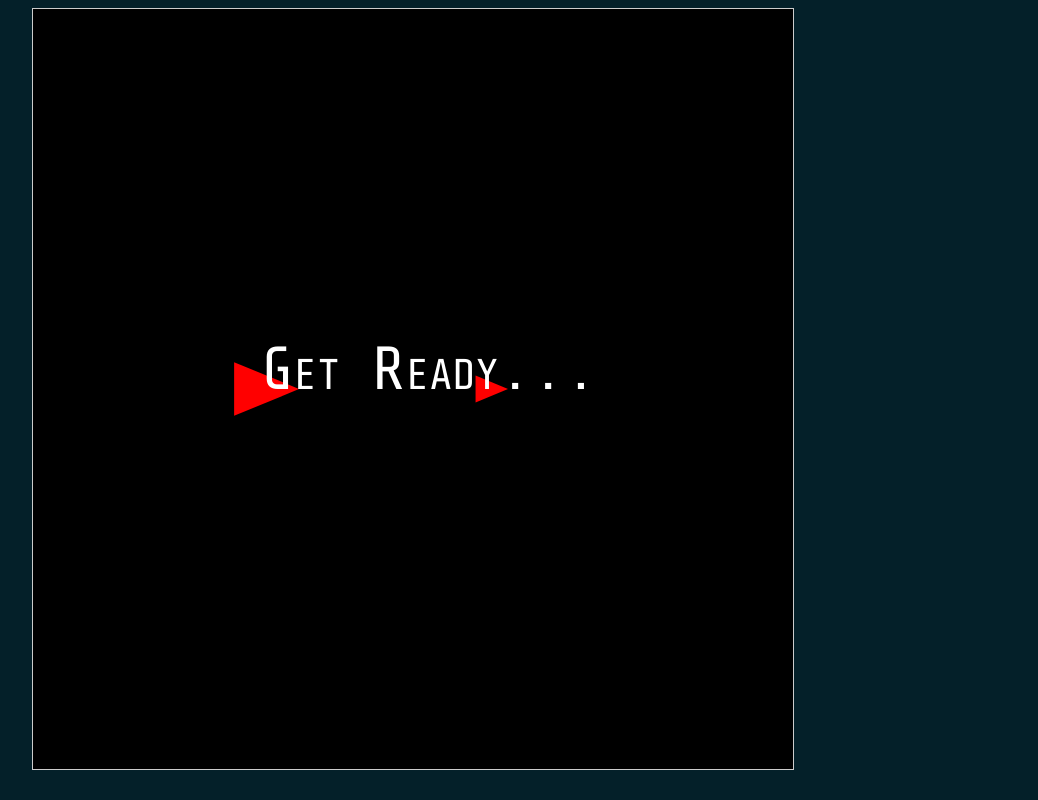
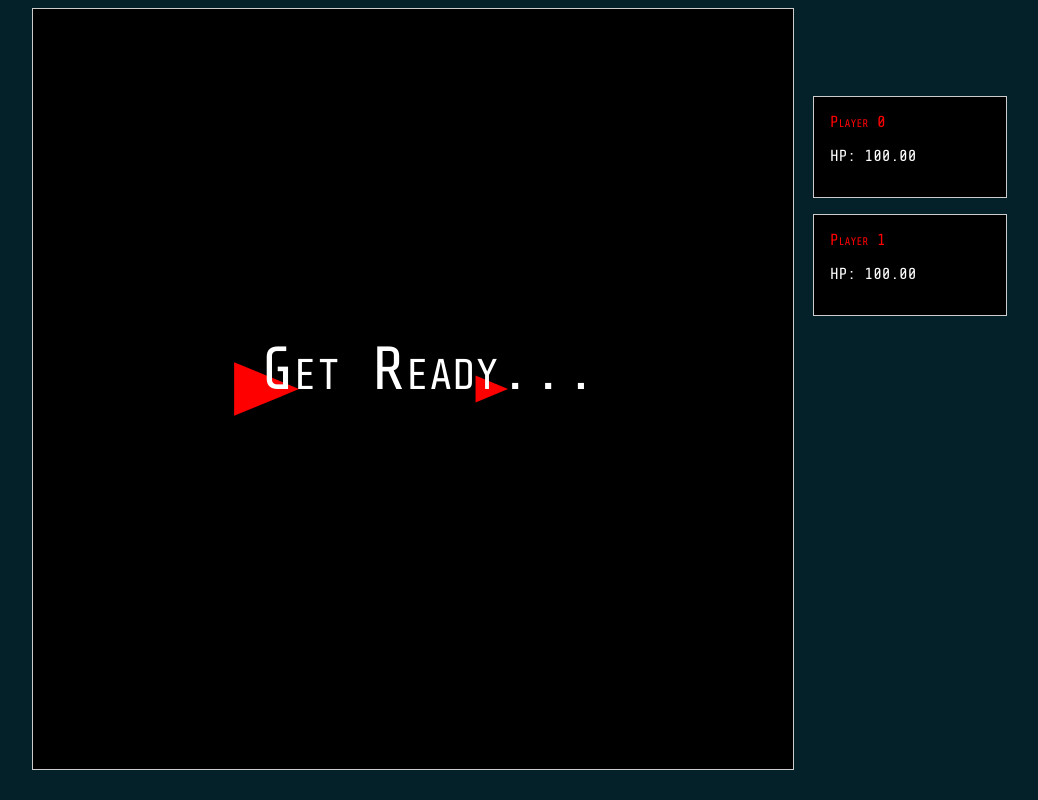
Before and after one commit to nikosandronikos/spacebattle, a plain HTML site: page src/index.html in a window 1280 px wide. Shown: the whole page, without its empty margins (227-1265 px from the left). Drawn offline with nearby package versions, Linux system fonts and the light colour scheme.

Commit message:
Add very basic UI to see health

```diff
--- a/src/index.html
+++ b/src/index.html
@@ -15,7 +15,43 @@
 	window.onload = function() {
 	    const game = new SpaceGame();
 	    game.run();
+
+        function updateHealthUI(ctxt, args) {
+            const [oldValue, newValue] = args;
+            this.innerHTML = `HP: ${newValue.toFixed(2)}`;
+        }
+
+        function addUIGroup(index) {
+            const parent = document.querySelector('#stats');
+            const group = document.createElement('div');
+            group.className = 'player';
+            group.id = `player-${index}`;
+            const name = document.createElement('p');
+            name.innerHTML = `Player ${index}`;
+            group.appendChild(name);
+            parent.appendChild(group);
+        }
+
+        function addUIHealth(name, index, value) {
+            const parent = document.querySelector(`#player-${index}`);
+            const healthBox = document.createElement('p');
+            healthBox.className = 'health';
+            healthBox.id = `health-${index}`;
+            healthBox.innerHTML = `HP: ${value.toFixed(2)}`;
+            parent.appendChild(healthBox);
+            return healthBox;
+        }
+
+        let i = 0;
+        for (player of game.players) {
+            addUIGroup(i);
+            player.addObserver('damage', updateHealthUI, addUIHealth(`Player ${i}`, i, player.stats.hp));
+            i ++;
+        }
 	}
+
+    // Some very basic UI stuff
+
 </script>
 <style>
 @import url('https://fonts.googleapis.com/css?family=Share+Tech+Mono');
@@ -27,10 +63,31 @@ body {
 }
 svg {
     display: block;
-    height: 95vh;
     margin-left: auto;
     margin-right: auto;
+    height: 95vh;
     border: #CCC 1px solid;
+}
+#stats {
+    display: block;
+    position: absolute;
+    top: 10vh;
+    left: calc(50vw + 48vh);
+}
+.player {
+    margin: 1em;
+    padding: 1em;
+    padding-top: 0em;
+    border: #CCC 1px solid;
+    width: 10em;
+    color: white;
+    background: black;
+}
+.player > div {
+    margin-top: 0.2em
+}
+.player > p:first-child {
+    color: red;
 }
 </style>
 </head>
@@ -40,5 +97,7 @@ svg {
 <g transform='translate(0,100)scale(1,-1) ' id="gameobjects">
 </g>
 </svg>
+<div id="stats">
+</div>
 </body>
 </html>
```
